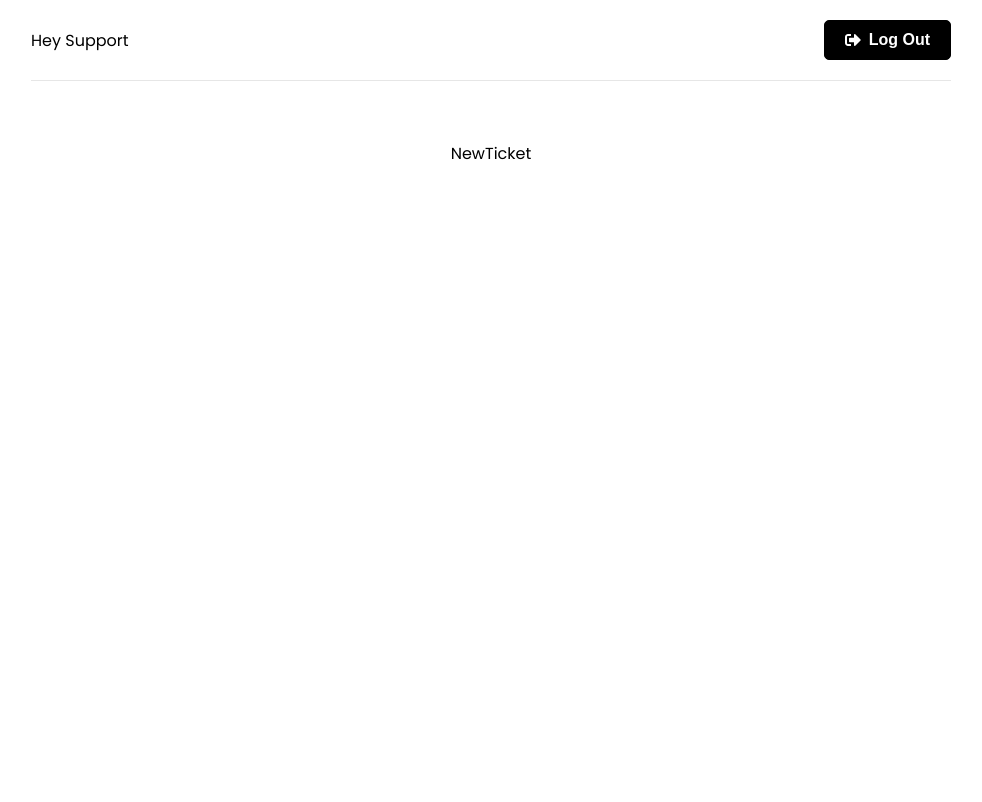
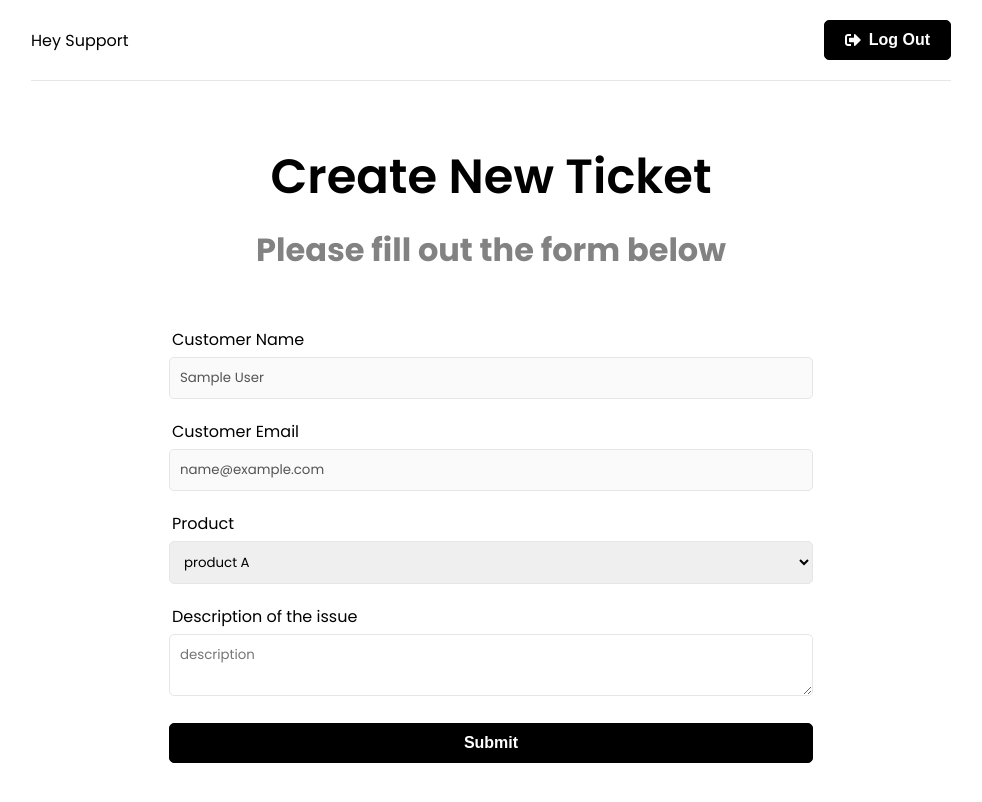
Before and after one commit to 247trend/Hey-Support, a React (Create React App) app in the folder frontend/: page /new-ticket in a window 1280 px wide. Shown: the top 802 px of the page, without its empty margins (149-1131 px from the left). Built offline with nearby package versions, Linux system fonts and the light colour scheme; sample sign-in values are in the browser's storage.

Commit message:
minor fix

```diff
--- a/frontend/src/pages/NewTicket.jsx
+++ b/frontend/src/pages/NewTicket.jsx
@@ -1,6 +1,65 @@
+import { useState } from "react"
+import { useSelector } from "react-redux"
+
 const NewTicket = () => {
+  const { user } = useSelector((state) => state.auth)
+  const [name] = useState(user.name)
+  const [email] = useState(user.email)
+  const [product, setProduct] = useState("product A")
+  const [description, setDescription] = useState("")
+
+  const onSubmit = (e) => {
+    e.preventDefault()
+  }
   return (
-    <div>NewTicket</div>
+    <>
+      <section className="heading">
+        <h1>Create New Ticket</h1>
+        <p>Please fill out the form below</p>
+      </section>
+
+      <section className="form">
+        <div className="form-group">
+          <label htmlFor="name">Customer Name</label>
+          <input type="text" value={name} className="form-control" disabled />
+        </div>
+        <div className="form-group">
+          <label htmlFor="email">Customer Email</label>
+          <input type="email" value={email} className="form-control" disabled />
+        </div>
+        <form onSubmit={onSubmit}>
+          <div className="form-group">
+            <label htmlFor="product">Product</label>
+            <select
+              name="product"
+              value={product}
+              id="product"
+              onChange={(e) => setProduct(e.target.value)}
+            >
+              <option value="product A">product A</option>
+              <option value="product B">product B</option>
+              <option value="product C">product C</option>
+              <option value="product D">product D</option>
+            </select>
+          </div>
+          <div className="form-group">
+            <label htmlFor="description">Description of the issue</label>
+            <textarea
+              name="description"
+              id="description"
+              className="form-control"
+              placeholder="description"
+              value={description}
+              onChange={(e) => setDescription(e.target.value)}
+            ></textarea>
+          </div>
+          <div className="form-group">
+            <button className="btn btn-block">Submit</button>
+          </div>
+          <br />
+        </form>
+      </section>
+    </>
   )
 }
 
```
